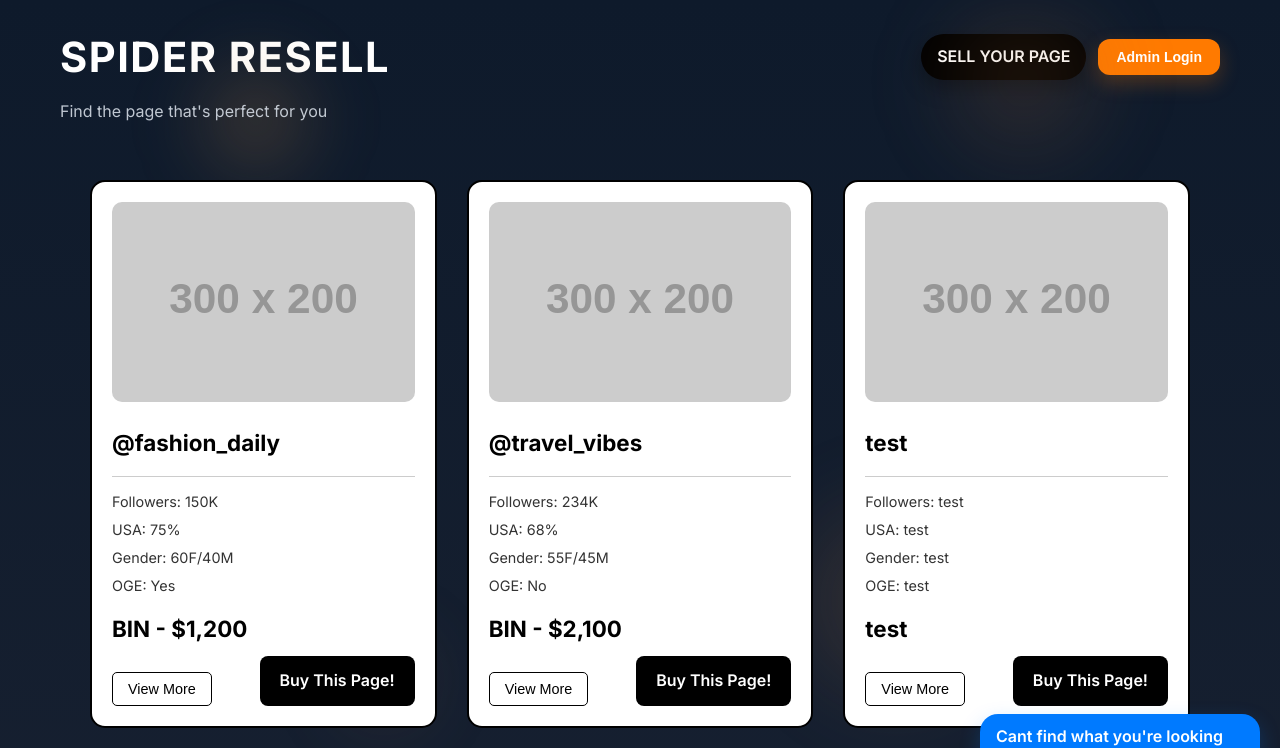
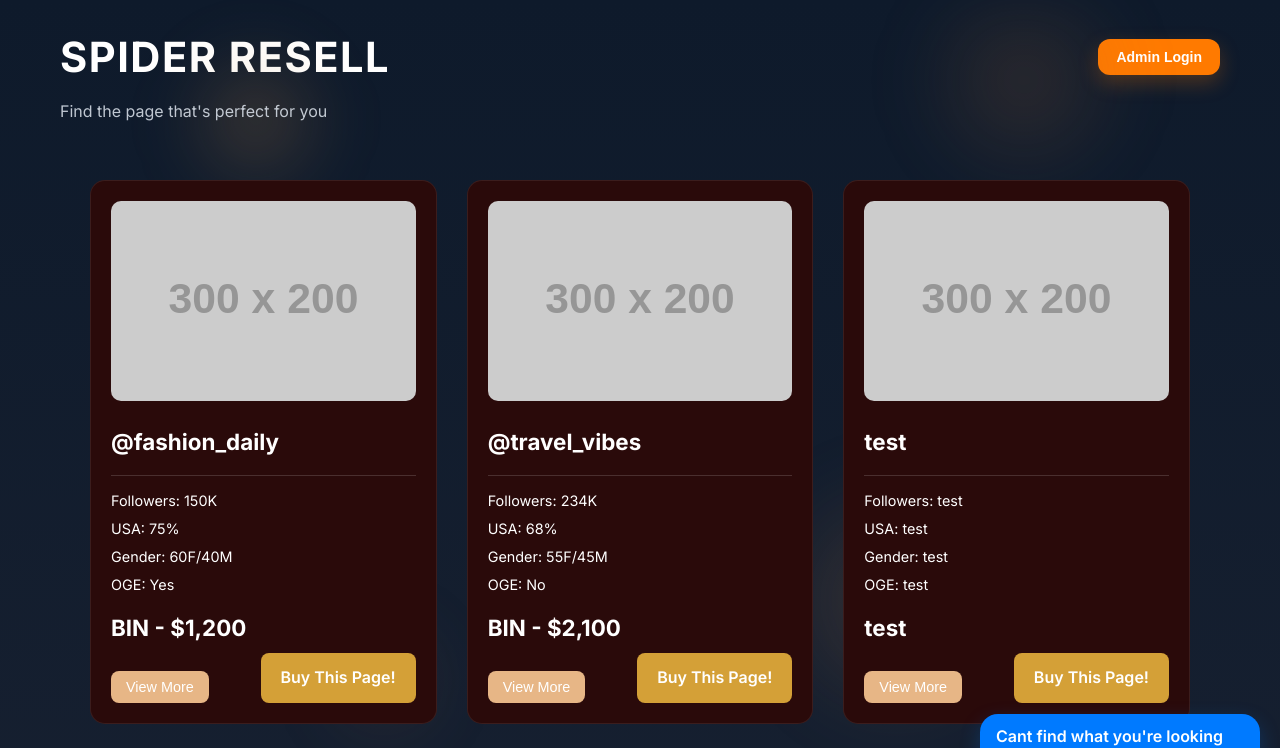
Before and after one commit to spider-resell/spider-resell-website, a plain HTML site: page index.html in a window 1280 px wide. Shown: the top 748 px of the page. Drawn offline with Linux system fonts and the light colour scheme; placeholder pictures from the web are drawn by us.

Commit message:
Removal of text - added more background features

```diff
--- a/index.html
+++ b/index.html
@@ -15,7 +15,6 @@
             <div class="header-bar">
                 <h1 class="logo">SPIDER RESELL</h1>
                 <div class="header-actions">
-                    <a href="https://t.me/criempie" target="_blank" class="sell-btn">SELL YOUR PAGE</a>
                     <button id="adminLoginBtn" class="admin-btn">Admin Login</button>
                 </div>
             </div>
--- a/styles.css
+++ b/styles.css
@@ -119,8 +119,8 @@ body::before {
 
 /* Individual Listing Card */
 .listing-card {
-    background: #ffffff;
-    border: 2px solid #000000;
+    background: #2A0A0A;
+    border: 1px solid rgba(255, 255, 255, 0.08);
     border-radius: 15px;
     padding: 20px;
     transition: transform 0.3s ease, box-shadow 0.3s ease;
@@ -144,19 +144,19 @@ body::before {
 .listing-username {
     font-size: 1.4rem;
     font-weight: 700;
-    color: #000000;
+    color: #ffffff;
     margin-bottom: 10px;
 }
 
 .divider {
     height: 1px;
-    background-color: #cccccc;
+    background-color: rgba(255, 255, 255, 0.15);
     margin: 15px 0;
 }
 
 .listing-info {
     font-size: 0.9rem;
-    color: #333333;
+    color: #ffffff;
     margin-bottom: 8px;
     line-height: 1.4;
 }
@@ -164,13 +164,13 @@ body::before {
 .listing-price {
     font-size: 1.4rem;
     font-weight: 700;
-    color: #000000;
+    color: #ffffff;
     margin: 15px 0;
 }
 
 /* CTA Button */
 .buy-button {
-    background-color: #000000;
+    background-color: #D4A037;
     color: #ffffff;
     padding: 12px 20px;
     border: none;
@@ -186,7 +186,7 @@ body::before {
 }
 
 .buy-button:hover {
-    background-color: #333333;
+    background-color: #bf8c2e;
 }
 
 .chat-bubble {
@@ -211,11 +211,11 @@ body::before {
 
 /* View More Button */
 .view-more-btn {
-    background-color: transparent;
-    color: #000000;
-    border: 1px solid #000000;
+    background-color: #E7B686;
+    color: #ffffff;
+    border: none;
     padding: 8px 15px;
-    border-radius: 5px;
+    border-radius: 8px;
     cursor: pointer;
     font-size: 0.9rem;
     margin-top: 10px;
@@ -223,16 +223,16 @@ body::before {
 }
 
 .view-more-btn:hover {
-    background-color: #000000;
-    color: #ffffff;
+    filter: brightness(0.95);
 }
 
 /* Extended Info (Dropdown) */
 .extended-info {
     margin-top: 15px;
     padding-top: 15px;
-    border-top: 1px solid #eeeeee;
+    border-top: 1px solid rgba(255, 255, 255, 0.12);
     display: none;
+    background-color: #2A0A0A;
 }
 
 .extended-info.show {
```
